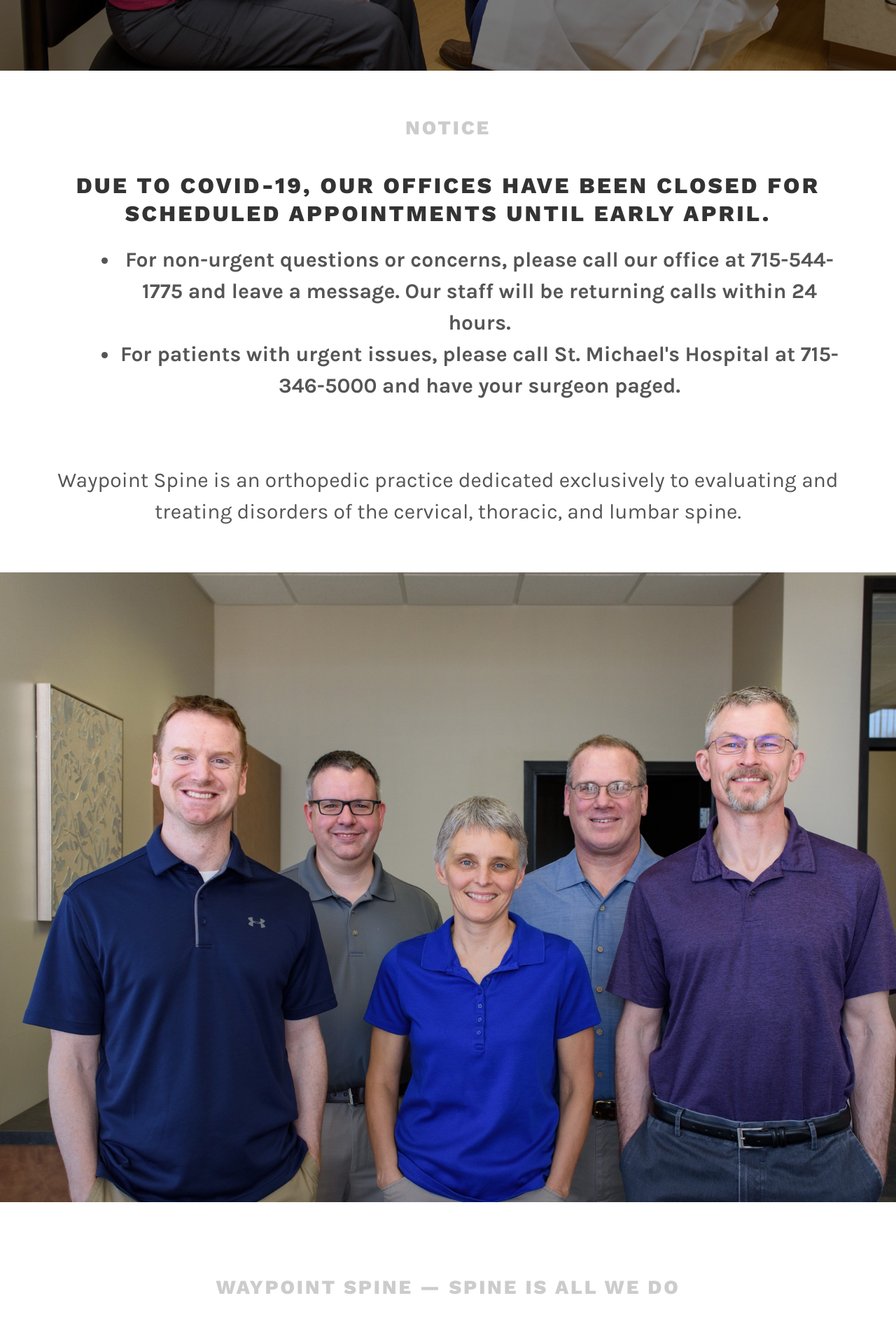
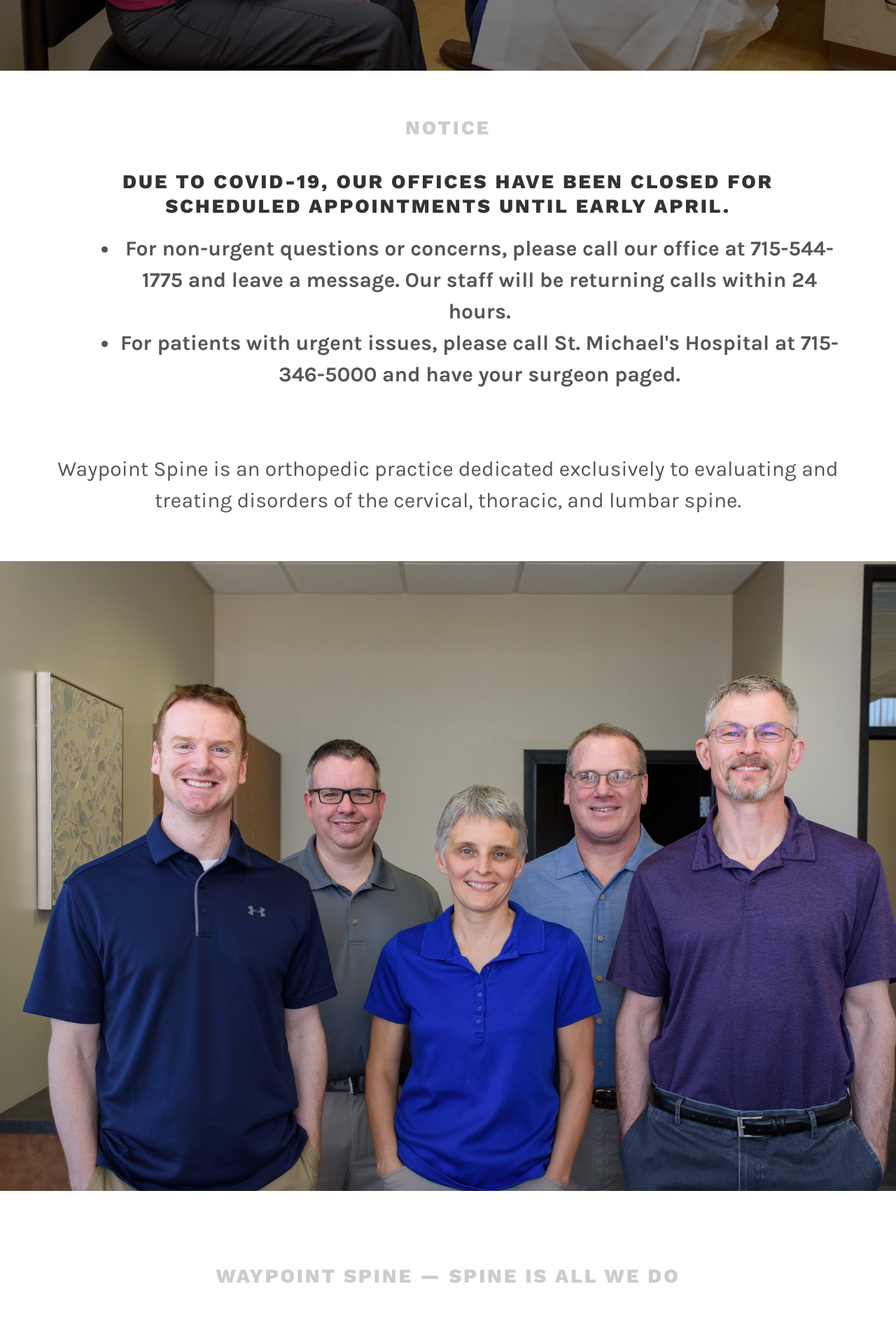
Before and after one commit to lfairchild/waypoint-spine, a Jekyll site: the page built from index.html, in a window 1280 px wide. Shown: the part 802-2687 px from the top of the page at 70% size. Built offline with Jekyll 4.4.1, drawn with Linux system fonts in a browser that asks for light colours.

Commit message:
Update index.html

```diff
--- a/index.html
+++ b/index.html
@@ -8,7 +8,7 @@ description: Waypoint Spine is an orthopedic practice dedicated to evaluating an
   <article id="post-106" class="lodestar-intro post-106 page type-page status-publish has-post-thumbnail hentry" >
 	  <div class="entry-content">
 		  <h2>NOTICE</h2>
-		  <h3 style="font-size: 2rem;">Due to COVID-19, our offices have been closed for scheduled appointments until early April.</h3>
+		  <h3 style="font-size: 1.75rem;">Due to COVID-19, our offices have been closed for scheduled appointments until early April.</h3>
 		  <ul>
 			  <li><strong>For non-urgent questions or concerns, please call our office at 715-544-1775 and leave a message. Our staff will be returning calls within 24 hours.</strong></li>
 			  <li><strong>For patients with urgent issues, please call St. Michael's Hospital at 715-346-5000 and have your surgeon paged.</strong></li>
```
